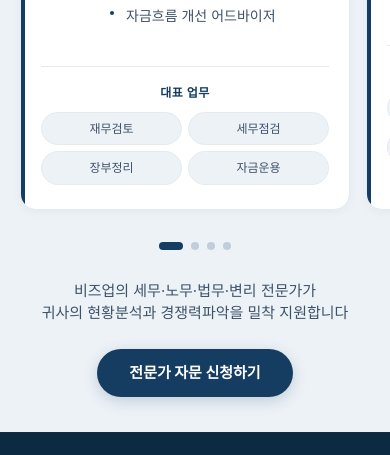
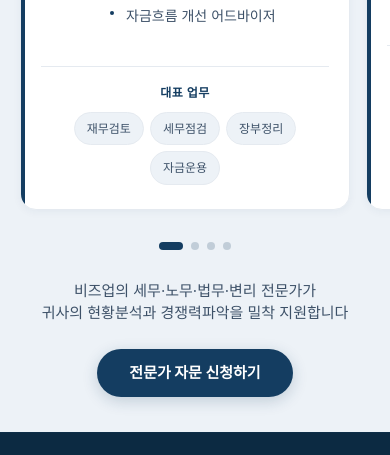
Before and after one commit to bizupms/bizup, a website: page service.html in a window 390 px wide. Shown: the part 1606-2061 px from the top of the page. Drawn offline with Linux system fonts and the light colour scheme; a web font is replaced by a local one.

Commit message:
fix: 서비스 전문팀 카드 블릿 태그 줄바꿈 방지
- service-tag width 고정→auto + white-space: nowrap
- grid→flex 레이아웃 변경으로 태그 자연스러운 배치
- 모바일에서도 width: 100% 제거

Co-Authored-By: Claude Opus 4.6 (1M context) <noreply@anthropic.com>

```diff
--- a/service.html
+++ b/service.html
@@ -1108,25 +1108,25 @@
       }
 
       .expert-network-section .service-items {
-        display: grid;
-        grid-template-columns: repeat(2, 1fr);
+        display: flex;
+        flex-wrap: wrap;
         gap: 8px;
-        justify-items: center;
+        justify-content: center;
       }
 
       .expert-network-section .service-tag {
         background-color: #edf2f7;
         border: 1px solid #e5eaf0;
-        padding: 8px 12px;
+        padding: 8px 16px;
         border-radius: 18px;
         font-size: 14px;
         color: #3d5168;
         transition: all 0.2s ease;
-        width: 150px;
         text-align: center;
-        display: flex;
+        display: inline-flex;
         align-items: center;
         justify-content: center;
+        white-space: nowrap;
         min-height: 36px;
       }
 
@@ -1306,11 +1306,10 @@
 
         .expert-network-section .service-items {
           gap: 6px;
-          justify-items: stretch;
+          justify-content: center;
         }
 
         .expert-network-section .service-tag {
-          width: 100%;
           padding: 6px 12px;
           font-size: 12px;
           min-height: 32px;
```
